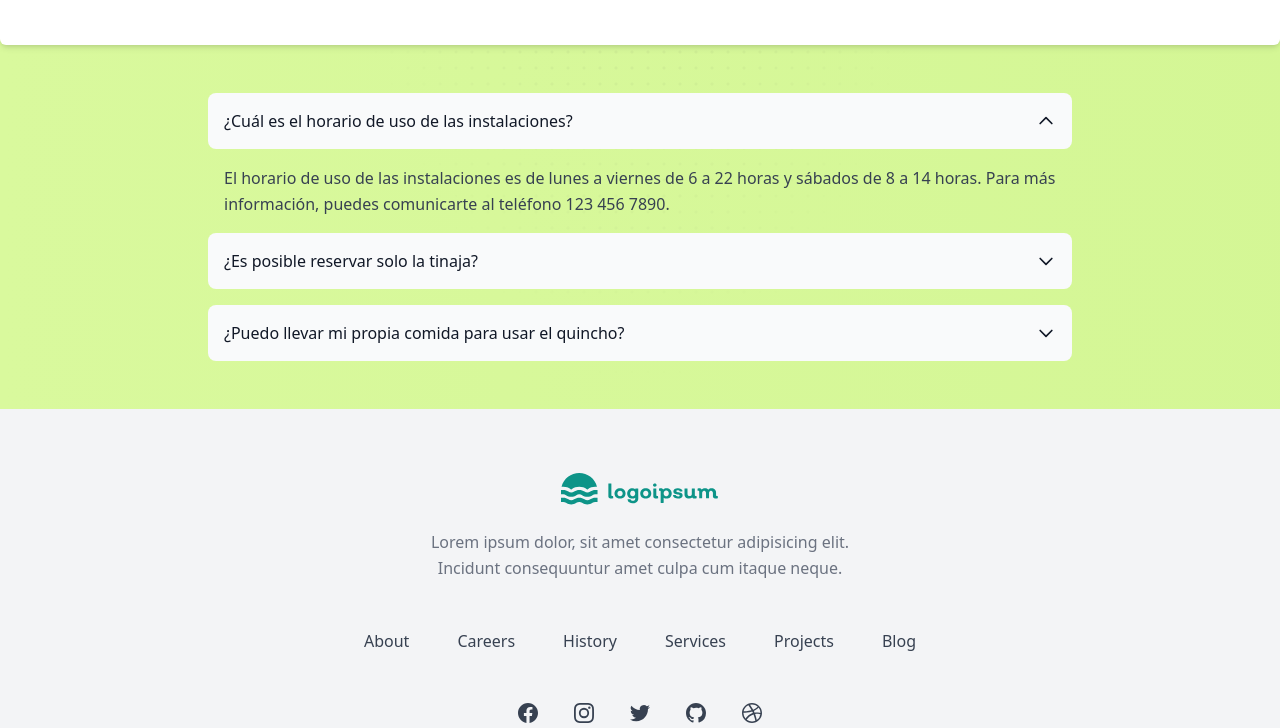
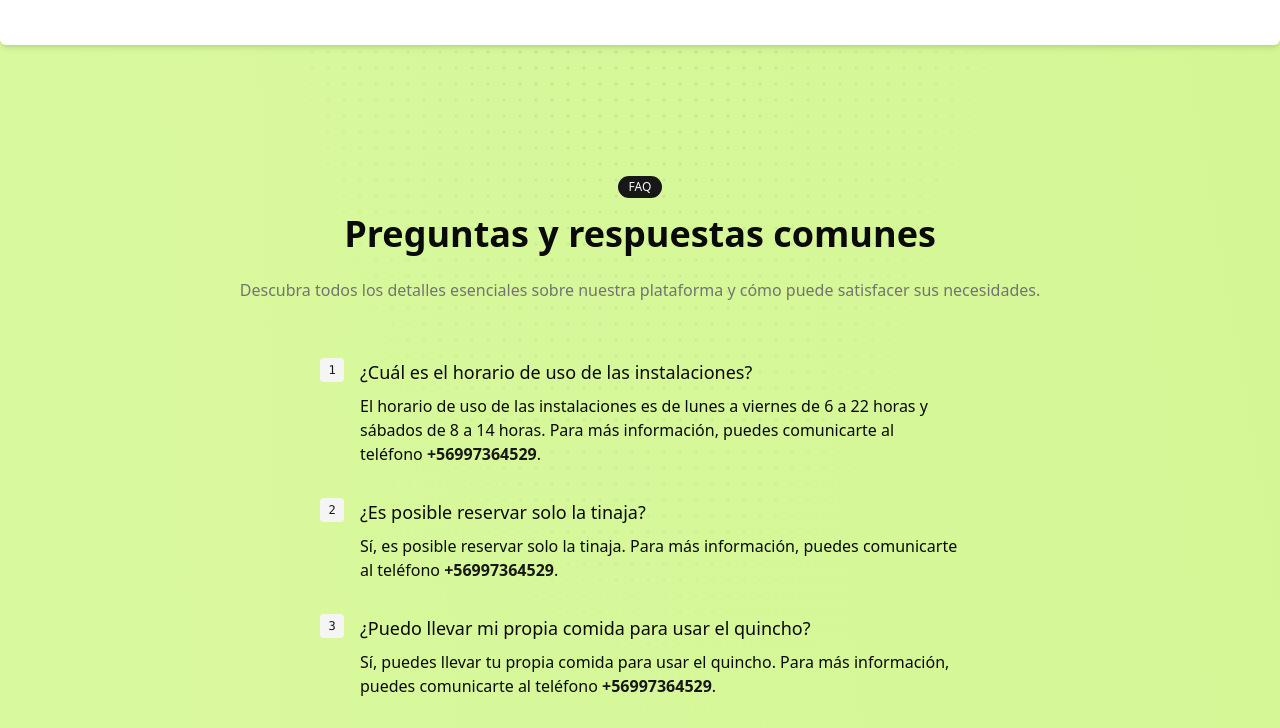
Before and after one commit to Juanmorales1810/el-rinconcito, an Astro site: page / in a window 1280 px wide. Shown: the part 6788-7516 px from the top of the page. Built offline with nearby package versions, Linux system fonts and the light colour scheme; Astro itself is replaced by a stand-in of ours.

Commit message:
Refactor: Mejorar la sección de preguntas frecuentes con un nuevo diseño y enlaces de WhatsApp para facilitar la comunicación

```diff
--- a/src/components/Faq.astro
+++ b/src/components/Faq.astro
@@ -2,93 +2,93 @@
 
 ---
 
-<section id="Faqs" class="container max-w-4xl mx-auto px-4 py-12">
-    <div class="space-y-4">
-        <details class="group [&_summary::-webkit-details-marker]:hidden" open>
-            <summary
-                class="flex cursor-pointer items-center justify-between gap-1.5 rounded-lg bg-gray-50 p-4 text-gray-900"
+<section class="py-32">
+    <div class="container mx-auto px-4">
+        <div class="text-center">
+            <div
+                class="inline-flex items-center rounded-full border px-2.5 py-0.5 transition-colors focus:outline-none focus:ring-2 focus:ring-ring focus:ring-offset-2 border-transparent bg-primary text-primary-foreground hover:bg-primary/80 text-xs font-medium"
             >
-                <h2 class="font-medium">
-                    ¿Cuál es el horario de uso de las instalaciones?
-                </h2>
-
-                <svg
-                    class="size-5 shrink-0 transition duration-300 group-open:-rotate-180"
-                    xmlns="http://www.w3.org/2000/svg"
-                    fill="none"
-                    viewBox="0 0 24 24"
-                    stroke="currentColor"
+                FAQ
+            </div>
+            <h1 class="mt-4 text-4xl font-semibold">
+                Preguntas y respuestas comunes
+            </h1>
+            <p class="mt-6 font-medium text-muted-foreground">
+                Descubra todos los detalles esenciales sobre nuestra plataforma
+                y cómo puede satisfacer sus necesidades.
+            </p>
+        </div>
+        <div class="mx-auto mt-14 max-w-screen-sm">
+            <div class="mb-8 flex gap-4">
+                <span
+                    class="flex size-6 shrink-0 items-center justify-center rounded-sm bg-secondary font-mono text-xs text-primary"
                 >
-                    <path
-                        stroke-linecap="round"
-                        stroke-linejoin="round"
-                        stroke-width="2"
-                        d="M19 9l-7 7-7-7"></path>
-                </svg>
-            </summary>
-
-            <p class="mt-4 px-4 leading-relaxed text-gray-700">
-                El horario de uso de las instalaciones es de lunes a viernes de
-                6 a 22 horas y sábados de 8 a 14 horas. Para más información,
-                puedes comunicarte al teléfono 123 456 7890.
-            </p>
-        </details>
-
-        <details class="group [&_summary::-webkit-details-marker]:hidden">
-            <summary
-                class="flex cursor-pointer items-center justify-between gap-1.5 rounded-lg bg-gray-50 p-4 text-gray-900"
-            >
-                <h2 class="font-medium">
-                    ¿Es posible reservar solo la tinaja?
-                </h2>
-
-                <svg
-                    class="size-5 shrink-0 transition duration-300 group-open:-rotate-180"
-                    xmlns="http://www.w3.org/2000/svg"
-                    fill="none"
-                    viewBox="0 0 24 24"
-                    stroke="currentColor"
+                    1
+                </span>
+                <div>
+                    <div class="mb-2 flex items-center justify-between">
+                        <h3 class="font-medium text-lg">
+                            ¿Cuál es el horario de uso de las instalaciones?
+                        </h3>
+                    </div>
+                    <p class="text-pretty">
+                        El horario de uso de las instalaciones es de lunes a
+                        viernes de 6 a 22 horas y sábados de 8 a 14 horas. Para
+                        más información, puedes comunicarte al teléfono
+                        <a
+                            class="text-primary font-bold hover:underline hover:text-primary/80"
+                            href="https://api.whatsapp.com/send?phone=56997364529&text=Hola%20quiero%20hacer%20una%20reserva.%20Que%20dias%20tenes%20disponibles%3F"
+                            >+56997364529</a
+                        >.
+                    </p>
+                </div>
+            </div>
+            <div class="mb-8 flex gap-4">
+                <span
+                    class="flex size-6 shrink-0 items-center justify-center rounded-sm bg-secondary font-mono text-xs text-primary"
                 >
-                    <path
-                        stroke-linecap="round"
-                        stroke-linejoin="round"
-                        stroke-width="2"
-                        d="M19 9l-7 7-7-7"></path>
-                </svg>
-            </summary>
-
-            <p class="mt-4 px-4 leading-relaxed text-gray-700">
-                Sí, es posible reservar solo la tinaja. Para más información,
-                puedes comunicarte al teléfono 123 456 7890.
-            </p>
-        </details>
-        <details class="group [&_summary::-webkit-details-marker]:hidden">
-            <summary
-                class="flex cursor-pointer items-center justify-between gap-1.5 rounded-lg bg-gray-50 p-4 text-gray-900"
-            >
-                <h2 class="font-medium">
-                    ¿Puedo llevar mi propia comida para usar el quincho?
-                </h2>
-
-                <svg
-                    class="size-5 shrink-0 transition duration-300 group-open:-rotate-180"
-                    xmlns="http://www.w3.org/2000/svg"
-                    fill="none"
-                    viewBox="0 0 24 24"
-                    stroke="currentColor"
+                    2
+                </span>
+                <div>
+                    <div class="mb-2 flex items-center justify-between">
+                        <h3 class="font-medium text-lg">
+                            ¿Es posible reservar solo la tinaja?
+                        </h3>
+                    </div>
+                    <p class="text-pretty">
+                        Sí, es posible reservar solo la tinaja. Para más
+                        información, puedes comunicarte al teléfono
+                        <a
+                            class="text-primary font-bold hover:underline hover:text-primary/80"
+                            href="https://api.whatsapp.com/send?phone=56997364529&text=Hola%20quiero%20hacer%20una%20reserva.%20Que%20dias%20tenes%20disponibles%3F"
+                            >+56997364529</a
+                        >.
+                    </p>
+                </div>
+            </div>
+            <div class="mb-8 flex gap-4">
+                <span
+                    class="flex size-6 shrink-0 items-center justify-center rounded-sm bg-secondary font-mono text-xs text-primary"
                 >
-                    <path
-                        stroke-linecap="round"
-                        stroke-linejoin="round"
-                        stroke-width="2"
-                        d="M19 9l-7 7-7-7"></path>
-                </svg>
-            </summary>
-
-            <p class="mt-4 px-4 leading-relaxed text-gray-700">
-                Sí, puedes llevar tu propia comida para usar el quincho. Para
-                más información, puedes comunicarte al teléfono 123 456 7890.
-            </p>
-        </details>
+                    3
+                </span>
+                <div>
+                    <div class="mb-2 flex items-center justify-between">
+                        <h3 class="font-medium text-lg">
+                            ¿Puedo llevar mi propia comida para usar el quincho?
+                        </h3>
+                    </div>
+                    <p class="text-pretty">
+                        Sí, puedes llevar tu propia comida para usar el quincho.
+                        Para más información, puedes comunicarte al teléfono
+                        <a
+                            class="text-primary font-bold hover:underline hover:text-primary/80"
+                            href="https://api.whatsapp.com/send?phone=56997364529&text=Hola%20quiero%20hacer%20una%20reserva.%20Que%20dias%20tenes%20disponibles%3F"
+                            >+56997364529</a
+                        >.
+                    </p>
+                </div>
+            </div>
+        </div>
     </div>
 </section>
```
